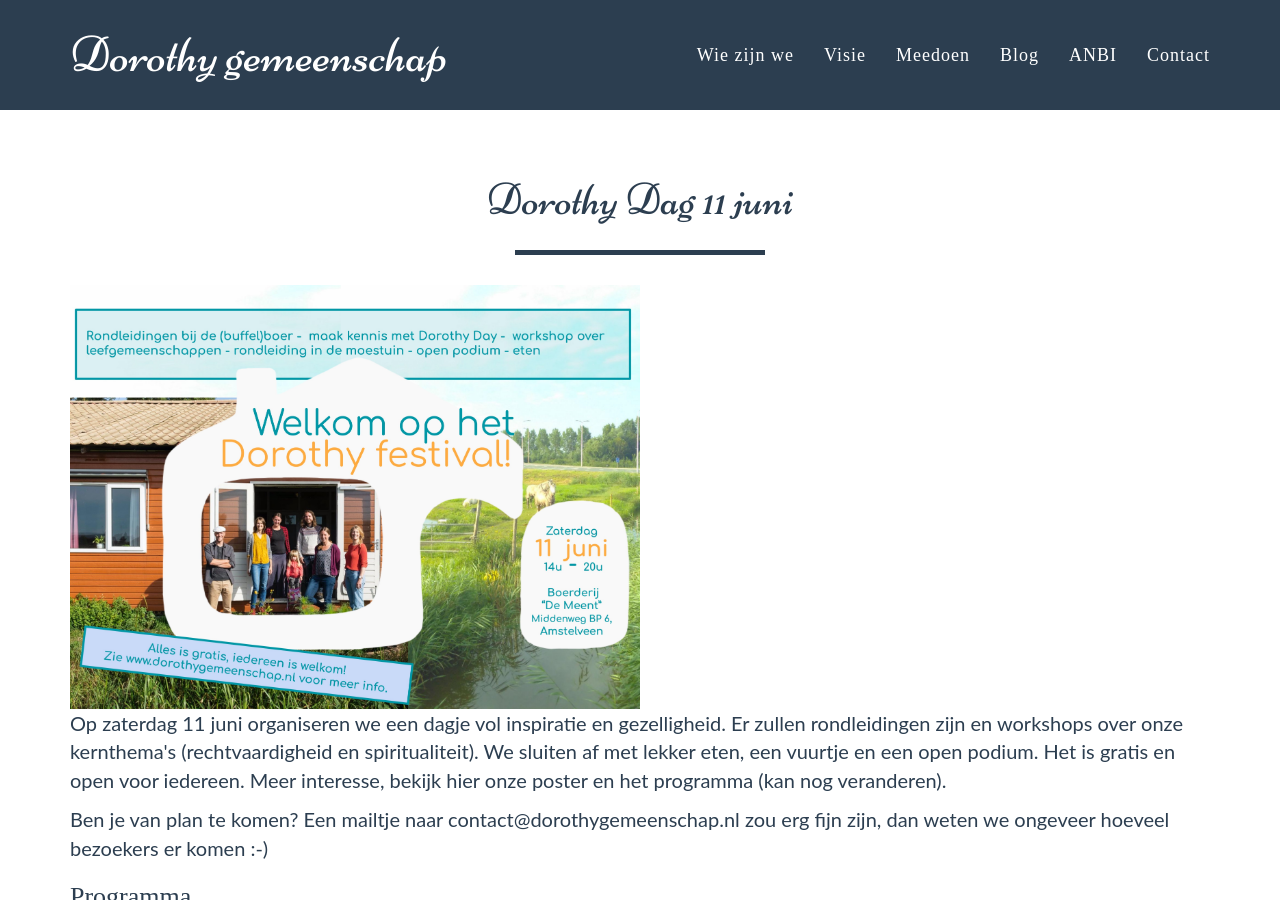
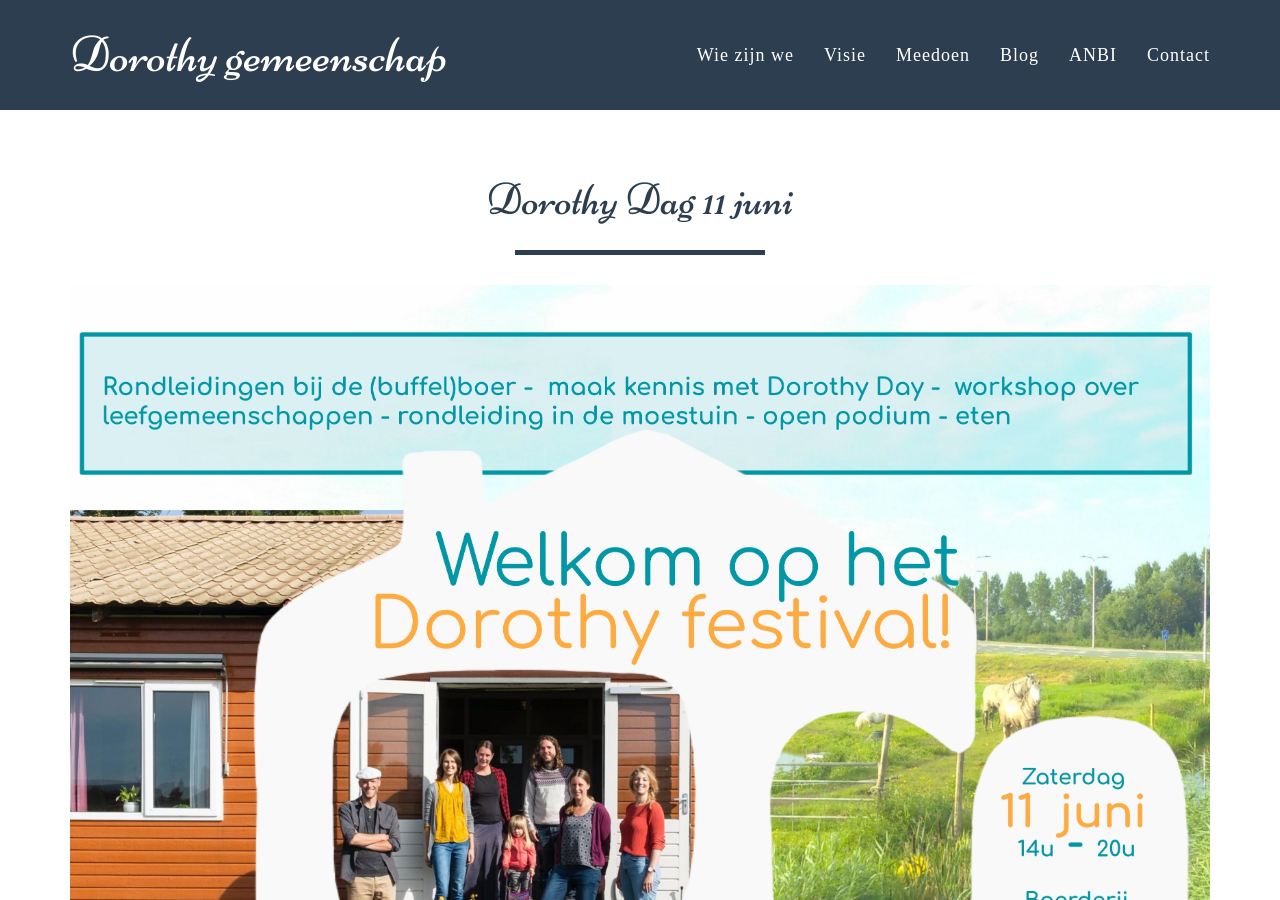
Before and after one commit to dorothygemeenschap/dorothygemeenschap.github.io, a Jekyll site: the page built from festival_11juni.html, in a window 1280 px wide and 900 px high. Built offline with Jekyll 4.4.1, drawn with Linux system fonts in a browser that asks for light colours; some web fonts are replaced.

Commit message:
Update festival_11juni.html

```diff
--- a/festival_11juni.html
+++ b/festival_11juni.html
@@ -2,7 +2,7 @@
 layout: default
 title: Dorothy Dag 11 juni
 ---
-<img src="/img/Poster_Dorothy_Festival_11juni2022.jpg" alt="" width="50%">
+<img src="/img/Poster_Dorothy_Festival_11juni2022.jpg" alt="" width="100%">
 <p>Op zaterdag 11 juni organiseren we een dagje vol inspiratie en gezelligheid. Er zullen rondleidingen zijn en workshops over onze kernthema's (rechtvaardigheid en spiritualiteit). We sluiten af met lekker eten, een vuurtje en een open podium. Het is gratis en open voor iedereen. Meer interesse, bekijk hier onze poster en het programma (kan nog veranderen).</p>
 <p>Ben je van plan te komen? Een mailtje naar contact@dorothygemeenschap.nl zou erg fijn zijn, dan weten we ongeveer hoeveel bezoekers er komen :-)</p>
 <h3>Programma</h3>
```
